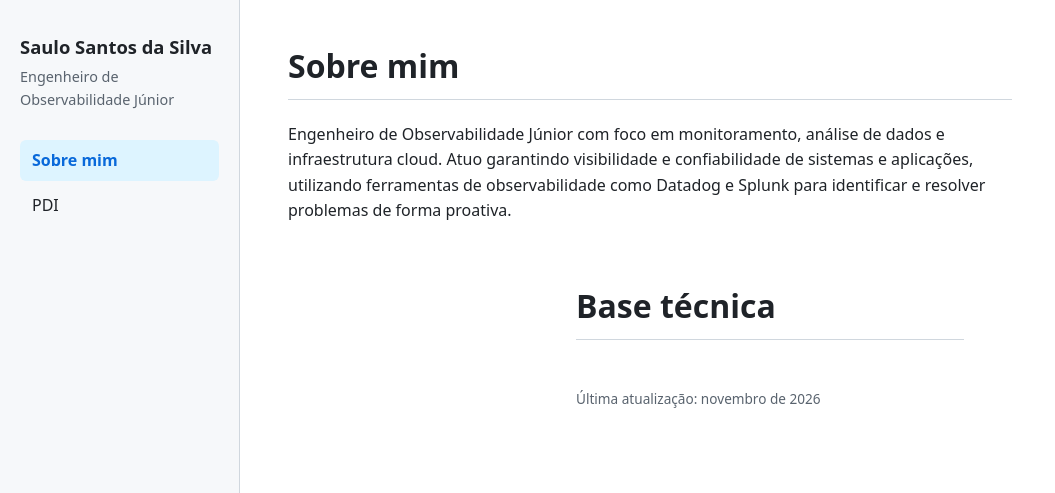
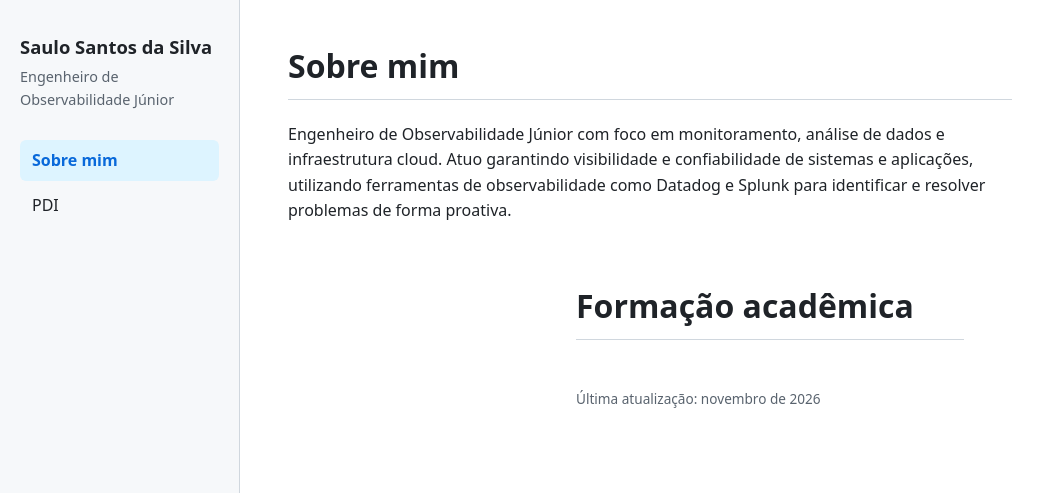
Before and after one commit to saulosilva85/saulo-silva, a plain HTML site: page index.html in a window 1280 px wide. Shown: the top 493 px of the page, without its empty margins (0-1055 px from the left). Drawn offline with Linux system fonts and the light colour scheme.

Commit message:
alterado para formação academica

```diff
--- a/index.html
+++ b/index.html
@@ -27,7 +27,7 @@
     </p>
 
     <main>
-    <h1>Base técnica</h1>
+    <h1>Formação acadêmica</h1>
     <p>
 
     </p>
```
